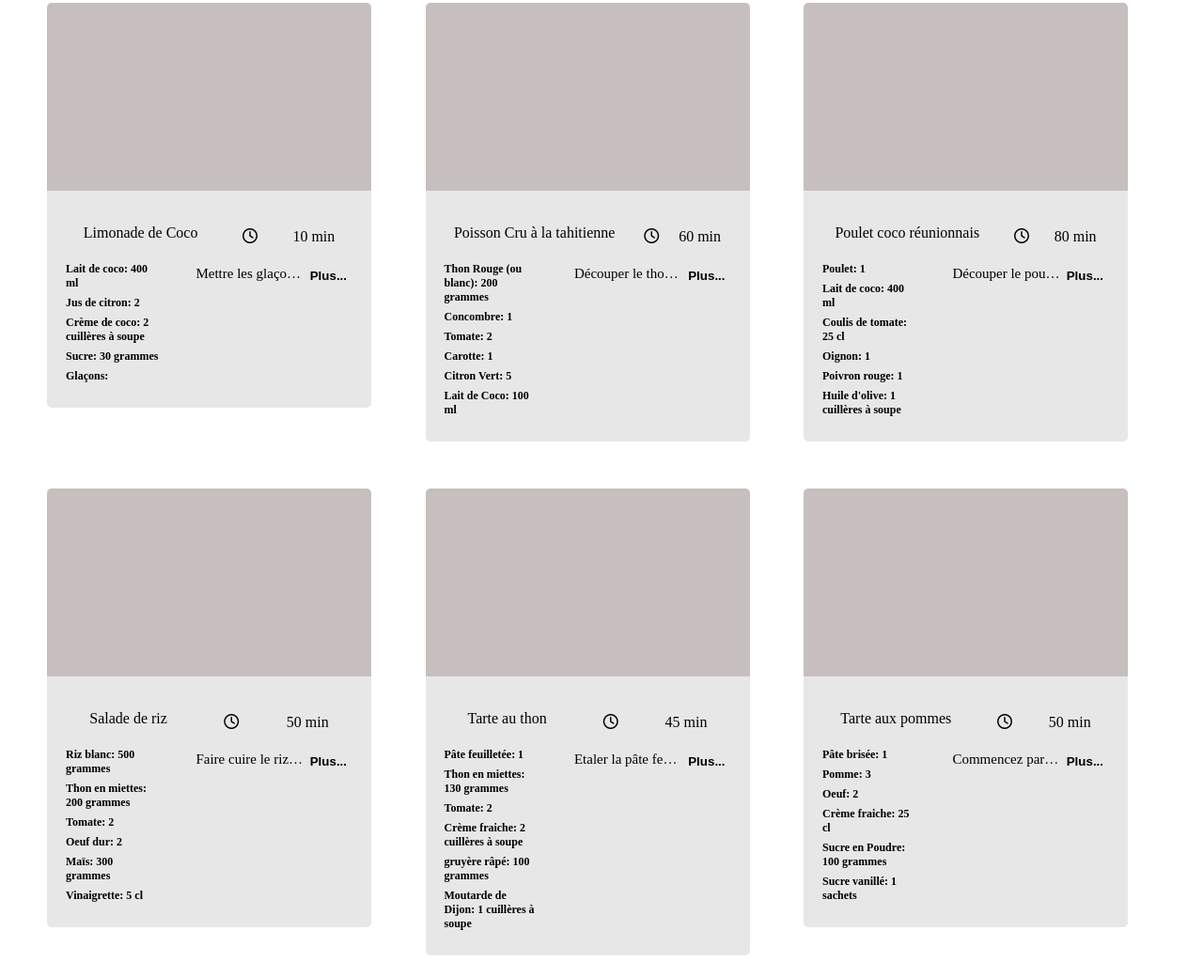
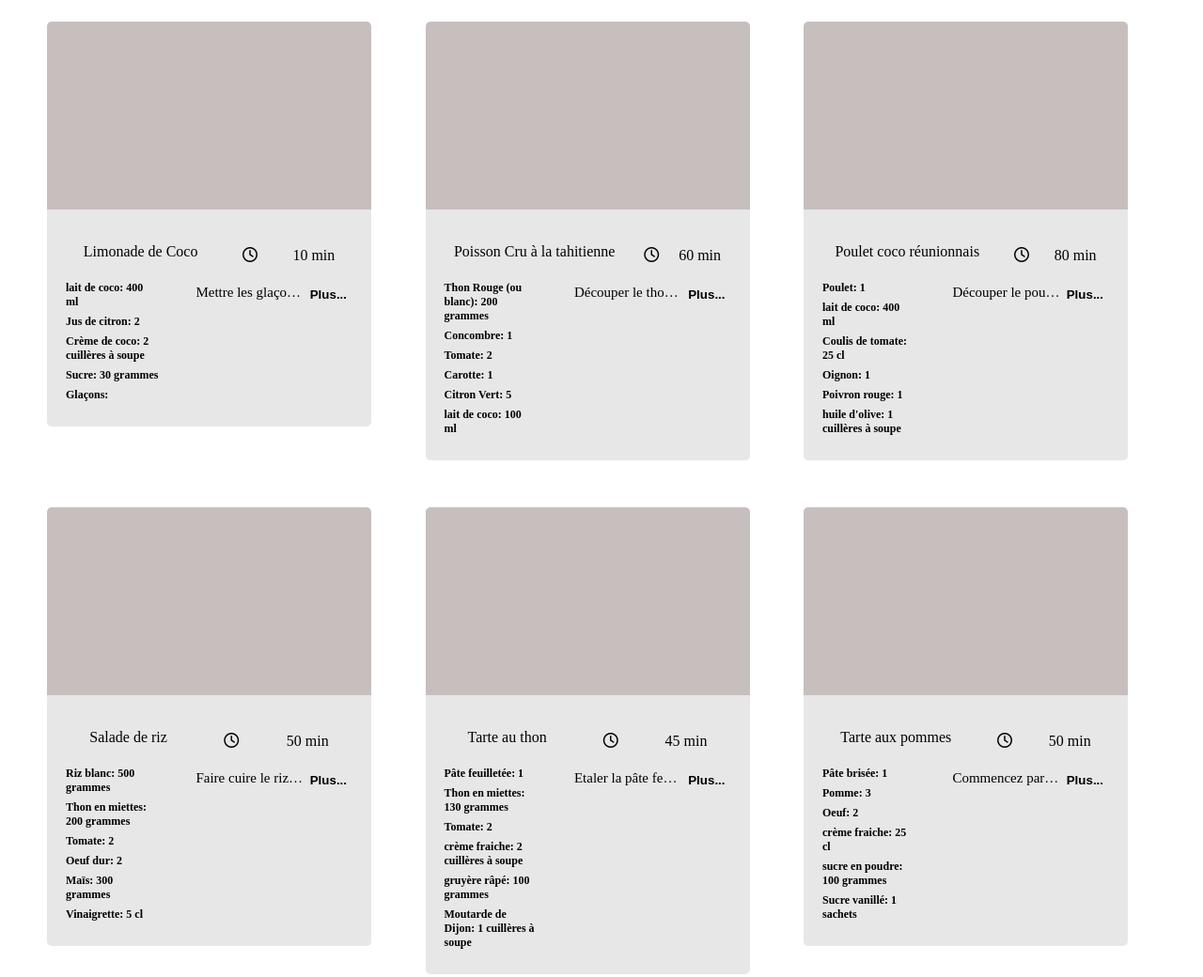
Before and after one commit to oubenali-mohamed/les_petits_plats_p7, a plain HTML site: page index.html in a window 1280 px wide. Shown: the part 463-1503 px from the top of the page at 94% size. Drawn offline with Linux system fonts and the light colour scheme.

Commit message:
filtre des tableaux ingredient, appareil et ustensile

```diff
--- a/data/recipes.json
+++ b/data/recipes.json
@@ -6,7 +6,7 @@
       "servings": 1,
       "ingredients": [
         {
-          "ingredient": "Lait de coco",
+          "ingredient": "lait de coco",
           "quantity": 400,
           "unit": "ml"
         },
@@ -34,7 +34,7 @@
       "time": 10,
       "description": "Mettre les glaçons à votre goût dans le blender, ajouter le lait, la crème de coco, le jus de 2 citrons et le sucre. Mixer jusqu'à avoir la consistence désirée",
       "appliance": "Blender",
-      "ustensils": ["cuillère à Soupe", "verres", "presse citron"]
+      "ustensils": ["cuillère à soupe", "verres", "presse citron"]
     },
     {
       "id": 2,
@@ -67,7 +67,7 @@
           "unit": ""
         },
         {
-          "ingredient": "Lait de Coco",
+          "ingredient": "lait de coco",
           "quantity": 100,
           "unit": "ml"
         }
@@ -88,7 +88,7 @@
           "unit": ""
         },
         {
-          "ingredient": "Lait de coco",
+          "ingredient": "lait de coco",
           "quantity": 400,
           "unit": "ml"
         },
@@ -108,7 +108,7 @@
           "unit": ""
         },
         {
-          "ingredient": "Huile d'olive",
+          "ingredient": "huile d'olive",
           "quantity": 1,
           "unit": "cuillères à soupe"
         }
@@ -180,7 +180,7 @@
           "unit": ""
         },
         {
-          "ingredient": "Crème fraiche",
+          "ingredient": "crème fraiche",
           "quantity": 2,
           "unit": "cuillères à soupe"
         },
@@ -221,12 +221,12 @@
           "unit": ""
         },
         {
-          "ingredient": "Crème fraiche",
+          "ingredient": "crème fraiche",
           "quantity": 25,
           "unit": "cl"
         },
         {
-          "ingredient": "Sucre en Poudre",
+          "ingredient": "sucre en poudre",
           "quantity": 100,
           "unit": "grammes"
         },
@@ -262,7 +262,7 @@
           "unit": "cl"
         },
         {
-          "ingredient": "Beurre",
+          "ingredient": "beurre",
           "quantity": "30",
           "unit": "grammes"
         },
@@ -293,7 +293,7 @@
           "unit": "grammes"
         },
         {
-          "ingredient": "Beurre",
+          "ingredient": "beurre",
           "quantity": 120,
           "unit": "grammes"
         },
@@ -303,7 +303,7 @@
           "unit": ""
         },
         {
-          "ingredient": "Sucre en Poudre",
+          "ingredient": "sucre en poudre",
           "quantity": "110",
           "unit": "grammes"
         },
@@ -344,7 +344,7 @@
           "unit": ""
         },
         {
-          "ingredient": "Huile d'olive",
+          "ingredient": "huile d'olive",
           "quantity": "",
           "unit": ""
         },
@@ -355,7 +355,7 @@
         }
       ],
       "time": 15,
-      "description": "Peler le concombre le couper 2, retirer les pépins. Couper les olives en morceaux, ainsi que le fromage de chèvre. Ajouter le basilic ainsi que le vinaigre balsamic et l'huile d'olives à votre gout.",
+      "description": "Peler le concombre le couper 2, retirer les pépins. Couper les olives en morceaux, ainsi que le fromage de chèvre. Ajouter le basilic ainsi que le vinaigre balsamic et l'huile d'olive à votre gout.",
       "appliance": "Saladier",
       "ustensils": ["cuillère en bois", "couteau"]
     },
@@ -393,7 +393,7 @@
       "time": 60,
       "description": "Commencer par cuire les pommes de terre dans l'eau bouillante. Puis epluchez les et coupez les en rondelles. Emincer les oignons puis les faire dorer dans du beurre. Ajouter le jambon fumé coupé en en morceaux ainsi que les pommes de terres. Salez, poivrez à votre gout ( et celui de vos convives ) Laissez cuisiner durant environ 10 minutes puis ajouter le vin blanc. Après 5 minutes, mettre le tout dans un plat à gratin. Coupez le rebelochon, soit en tranches, soit le couper en 2 dans le sens de l'épaisseur et recouvrir les pommes de terre. Cuire au four (environ 220°) durant 25 minutes. C'est prêt !",
       "appliance": "Four",
-      "ustensils": ["plat à gratin", "couteau", "Économe"]
+      "ustensils": ["plat à gratin", "couteau", "économe"]
     },
     {
       "id": 11,
@@ -514,7 +514,7 @@
           "unit": ""
         },
         {
-          "ingredient": "Farine de blé noir",
+          "ingredient": "farine de blé noir",
           "quantity": 130,
           "unit": "grammes"
         },
@@ -534,7 +534,7 @@
           "unit": ""
         },
         {
-          "ingredient": "Beurre",
+          "ingredient": "beurre",
           "quantity": 75,
           "unit": "grammes"
         }
@@ -555,7 +555,7 @@
           "unit": ""
         },
         {
-          "ingredient": "Farine",
+          "ingredient": "farine",
           "quantity": 250,
           "unit": "grammes"
         },
@@ -565,7 +565,7 @@
           "unit": "ml"
         },
         {
-          "ingredient": "Beurre salé",
+          "ingredient": "beurre salé",
           "quantity": 30,
           "unit": "grammes"
         },
@@ -611,7 +611,7 @@
           "unit": "tiges"
         },
         {
-          "ingredient": "huile d'olives",
+          "ingredient": "huile d'olive",
           "quantity": 2,
           "unit": "cuillère à soupe"
         }
@@ -735,7 +735,7 @@
           "unit": "grammes"
         },
         {
-          "ingredient": "Crème fraiche",
+          "ingredient": "crème fraiche",
           "quantity": 200,
           "unit": "grammes"
         },
@@ -786,15 +786,15 @@
           "unit": "cl"
         },
         {
-          "ingredient": "Crème Fraiche",
+          "ingredient": "crème fraiche",
           "quantity": 1,
           "unit": "cuillères à soupe"
         }
       ],
       "time": 30,
       "description": "Cuisiner la viande hachée dans une poelle à frire. Dans une autre faire cuire les oignons découpés en fins dés avec un peu de beurre. Ajouter du vin rouge. Mélanger les oigons avec la viande hachée. Faire cuire les pates le temps indiqué sur le paquet. Ajouter le coulis de tomates à la viande hachée. Une fois que les pates sont cuites, ajouter la crème fraiche à la viande hachée. Serivir.",
-      "appliance": "Casserolle.",
-      "ustensils": ["Cuillère en bois", "louche", "couteau"]
+      "appliance": "Casserole",
+      "ustensils": ["cuillère en bois", "louche", "couteau"]
     },
     {
       "id": 22,
@@ -802,7 +802,7 @@
       "servings": 4,
       "ingredients": [
         {
-          "ingredient": "Beurre",
+          "ingredient": "beurre",
           "quantity": 160,
           "unit": "grammes"
         },
@@ -812,7 +812,7 @@
           "unit": "grammes"
         },
         {
-          "ingredient": "Farine",
+          "ingredient": "farine",
           "quantity": 50,
           "unit": "grammes"
         },
@@ -848,7 +848,7 @@
           "unit": "grammes"
         },
         {
-          "ingredient": "Beurre",
+          "ingredient": "beurre",
           "quantity": 30,
           "unit": "grammes"
         },
@@ -858,7 +858,7 @@
           "unit": ""
         },
         {
-          "ingredient": "Crème Fraîche",
+          "ingredient": "crème fraiche",
           "quantity": 20,
           "unit": "cl"
         },
@@ -869,7 +869,7 @@
         }
       ],
       "time": 60,
-      "description": "Etaler la pate dans un moule et la piquer.Parsemer de beurre. Faire chauffer les lardon dans une poêle. Battre les oeufs en ajoutant la crème fraîche et le lait. Finalement ajouter les lardons, salez poivrez à votre gout. Verser l'ensemble sur la pâte. Cuire environ 50 minutes.",
+      "description": "Etaler la pate dans un moule et la piquer.Parsemer de beurre. Faire chauffer les lardon dans une poêle. Battre les oeufs en ajoutant la crème fraiche et le lait. Finalement ajouter les lardons, salez poivrez à votre gout. Verser l'ensemble sur la pâte. Cuire environ 50 minutes.",
       "appliance": "Four",
       "ustensils": ["moule à gateaux", "rouleau à patisserie", "fouet"]
     },
@@ -925,12 +925,12 @@
           "unit": "grammes"
         },
         {
-          "ingredient": "Beurre",
+          "ingredient": "beurre",
           "quantity": 100,
           "unit": "grammes"
         },
         {
-          "ingredient": "Farine",
+          "ingredient": "farine",
           "quantity": 100,
           "unit": "grammes"
         },
@@ -966,7 +966,7 @@
           "unit": ""
         },
         {
-          "ingredient": "Huile d'olives",
+          "ingredient": "huile d'olive",
           "quantity": "",
           "unit": ""
         },
@@ -1002,7 +1002,7 @@
           "unit": ""
         },
         {
-          "ingredient": "Crème fraîche",
+          "ingredient": "crème fraiche",
           "quantity": 4,
           "unit": "cuillère à soupe"
         },
@@ -1012,14 +1012,14 @@
           "unit": "verres"
         },
         {
-          "ingredient": "Beurre salé",
+          "ingredient": "beurre salé",
           "quantity": 50,
           "unit": "grammes"
         }
       ],
       "time": 15,
       "description": "Faire fondre l'oseille avec du beurre demi sel, ajouter un litre d'eau. Ajouter les vermicelles. Laisser cuire. une foit prêt, sortir du feu et après 5 minutes ajouter le jaune d'oeuf et la crême fraîche",
-      "appliance": "Casserolle",
+      "appliance": "Casserole",
       "ustensils": ["couteau", "cuillère en bois"]
     },
     {
@@ -1043,7 +1043,7 @@
           "unit": "grammes"
         },
         {
-          "ingredient": "Beurre",
+          "ingredient": "beurre",
           "quantity": 50,
           "unit": "grammes"
         },
@@ -1079,7 +1079,7 @@
           "unit": ""
         },
         {
-          "ingredient": "Huile d'olive",
+          "ingredient": "huile d'olive",
           "quantity": "",
           "unit": ""
         },
@@ -1195,7 +1195,7 @@
       "time": 20,
       "description": "Beurrer les tranches de pain, ajouter entre 2 tranches de pain de mie 1 tranche d'émental, une de blanc de dinde, et une autre d'emmental. Dans un récipient, mélanger le gruyère rappé avec le lait et la noix de muscade. Mettre sur les croque monsieux. Placer au four durnat 10 minutes.",
       "appliance": "Four",
-      "ustensils": ["râpe à fromage", "cuillère à Soupe", "couteau"]
+      "ustensils": ["râpe à fromage", "cuillère à soupe", "couteau"]
     },
     {
       "id": 33,
@@ -1244,12 +1244,12 @@
           "unit": "grammes"
         },
         {
-          "ingredient": "Crème fraîche",
+          "ingredient": "crème fraiche",
           "quantity": 20,
           "unit": "cl"
         },
         {
-          "ingredient": "Huile d'olive",
+          "ingredient": "huile d'olive",
           "quantity": "",
           "unit": ""
         },
@@ -1280,12 +1280,12 @@
           "unit": ""
         },
         {
-          "ingredient": "Beurre",
+          "ingredient": "beurre",
           "quantity": 20,
           "unit": "grammes"
         },
         {
-          "ingredient": "Crème fraîche",
+          "ingredient": "crème fraiche",
           "quantity": 2,
           "unit": "cuillères à soupe"
         },
@@ -1362,7 +1362,7 @@
           "unit": "grammes"
         },
         {
-          "ingredient": "Huile d'olives",
+          "ingredient": "huile d'olive",
           "quantity": 25,
           "unit": "cl"
         },
@@ -1385,7 +1385,7 @@
       "time": 60,
       "description": "Couper les courgettes dans le sens de la longueur. Vider les courgette dans un saladier. Réserver.Faire revenir la chair des courgettes dans 25cl d'huile d'olive. Ajouter l'oignon puis la viande hachée. Mettre la farce dans les courgettes. Ajouter le coulis de tomates. Mettre au four pendant 30 minutes. Avant la fin de la cuisson ajouter le fromage rapé",
       "appliance": "Four",
-      "ustensils": ["couteau", "cuillère en bois", "Poelle à frire"]
+      "ustensils": ["couteau", "cuillère en bois", "poelle à frire"]
     },
     {
       "id": 38,
@@ -1416,7 +1416,7 @@
       "time": 20,
       "description": "Fouettez les oeufs, le sucre et le lait. tremper les tranches de pain. Le cuire au four pendant environ 10 minutes à 180°. Servir",
       "appliance": "Four",
-      "ustensils": ["fouet", "bol", "Cuillère à Soupe"]
+      "ustensils": ["fouet", "bol", "cuillère à soupe"]
     },
     {
       "id": 39,
@@ -1429,12 +1429,12 @@
           "unit": ""
         },
         {
-          "ingredient": "Farine",
+          "ingredient": "farine",
           "quantity": 100,
           "unit": "grammes"
         },
         {
-          "ingredient": "Beurre",
+          "ingredient": "beurre",
           "quantity": 50,
           "unit": "grammes"
         },
@@ -1465,7 +1465,7 @@
           "unit": ""
         },
         {
-          "ingredient": "Sucre en poudre",
+          "ingredient": "sucre en poudre",
           "quantity": 4,
           "unit": "cuillères à café"
         },
@@ -1503,7 +1503,7 @@
       ],
       "time": 20,
       "description": "Séparer les blancs d'oeufs. Faire fondre le chocolat au bain marie. Ajouter les jaunes et le sucre au chocolat hors du feu. Battre les blancs en neige. Ajouter les blancs au mélange de chocolat. Mélangez délicatement avec une spatule. Servir dans un plat ou dans des verres. Mettre au frais",
-      "appliance": "Casserolle",
+      "appliance": "Casserole",
       "ustensils": ["fouet", "spatule", "verres"]
     },
     {
@@ -1553,7 +1553,7 @@
           "unit": "grammes"
         },
         {
-          "ingredient": "Beurre fondu",
+          "ingredient": "beurre fondu",
           "quantity": 100,
           "unit": "grammes"
         },
@@ -1594,7 +1594,7 @@
           "unit": "grammes"
         },
         {
-          "ingredient": "Beurre",
+          "ingredient": "beurre",
           "quantity": 50,
           "unit": "grammes"
         },
@@ -1606,7 +1606,7 @@
       ],
       "time": 15,
       "description": "Mélanger la farine et le beurre fondu en ajoutant le lait peu à peu. Ajouter du sucre après la cuisson. Bien mélanger. Ajouter le chocolat en morceaux et laisser chauffer 8 minutes en mélangeant avec une cuillère en bois. Mettre dans des verres",
-      "appliance": "Casserolle",
+      "appliance": "Casserole",
       "ustensils": ["cuillère en bois"]
     },
     {
@@ -1625,7 +1625,7 @@
           "unit": ""
         },
         {
-          "ingredient": "Farine",
+          "ingredient": "farine",
           "quantity": 30,
           "unit": "grammes"
         },
@@ -1637,7 +1637,7 @@
       ],
       "time": 30,
       "description": "Faire bouillir le lait ( on peut y ajouter de l'essence de vanille. Battre les oeufs et le sucre, ajouter la farine puis finalement ajouter le lait chaud. Remettre à feu doux pour faire épaissir en remuant pendant 5 à 10 minutes.",
-      "appliance": "Casserolle",
+      "appliance": "Casserole",
       "ustensils": ["fouet", "saladier"]
     },
     {
@@ -1646,7 +1646,7 @@
       "servings": 6,
       "ingredients": [
         {
-          "ingredient": "Farine",
+          "ingredient": "farine",
           "quantity": 250,
           "unit": "grammes"
         },
@@ -1702,7 +1702,7 @@
           "unit": "grammes"
         },
         {
-          "ingredient": "Crème Fraîche",
+          "ingredient": "crème fraiche",
           "quantity": 20,
           "unit": "cl"
         }
@@ -1805,7 +1805,7 @@
           "unit": "grammes"
         },
         {
-          "ingredient": "Beurre",
+          "ingredient": "beurre",
           "quantity": 500,
           "unit": "grammes"
         },
--- a/scripts/index.js
+++ b/scripts/index.js
@@ -8,6 +8,9 @@ const all_Ust = document.querySelector(".allUst");
 const searchBar = document.querySelector("#search");
 const all_recipes = document.querySelector(".all_recipes");
 const msgRecipe = document.querySelector(".msgRecipe");
+let arrayIngredient = [];
+let arrayAppliance = [];
+let arrayUstensil = [];
 
 async function displayRecipe() {
   fetch(url)
@@ -18,8 +21,9 @@ async function displayRecipe() {
       // récupération des données du fichier json
       // console.log(data.recipes);
       const recipes = data.recipes;
-      // console.log(recipes);
+
       return recipes.forEach((recipe) => {
+        // console.log(recipe);
         const recipeModel = new Recipe(recipe);
         const recipCardDOM = recipeModel.getRecipe();
         all_recipes.appendChild(recipCardDOM);
@@ -30,15 +34,27 @@ async function displayRecipe() {
         const list_li_ingredient = document.createElement("li");
         list_li_ingredient.className = "list_ingredient";
         listIngredient.appendChild(list_li_ingredient);
+
         for (let i = 0; i < all_ingredients.length; i++) {
-          // console.log(all_ingredients);
+          arrayIngredient.push(all_ingredients[i].ingredient);
+          // console.log(arrayIngredient);
+          const arrayFilterIngredient = arrayIngredient.filter(
+            (el, pos) => arrayIngredient.indexOf(el) == pos
+          );
+          // console.log(arrayFilterIngredient);
+          const allIng = document.querySelector(".allIng");
           list_li_ingredient.innerHTML = all_ingredients[i].ingredient;
-          const allIng = document.querySelector(".allIng");
           allIng.append(listIngredient);
         }
 
         // récupération des données pour les appareils
         const all_appliance = recipe.appliance;
+        arrayAppliance.push(all_appliance);
+        arrayAppliance.push(all_appliance);
+        const arrayfiltreAppl = arrayAppliance.filter(
+          (el, pos) => arrayAppliance.indexOf(el) == pos
+        );
+        // console.log(arrayfiltreAppl);
         const listAppliance = document.createElement("ul");
         const list_li_appliance = document.createElement("li");
         list_li_appliance.className = "list_appliance";
@@ -49,12 +65,20 @@ async function displayRecipe() {
 
         // récupération des données des ustensiles
         const all_ustensils = recipe.ustensils;
+
         const listUstensil = document.createElement("ul");
         const list_li_ustensil = document.createElement("li");
         list_li_ustensil.className = "list_ustensil";
         listUstensil.appendChild(list_li_ustensil);
+
         for (let i = 0; i < all_ustensils.length; i++) {
-          // console.log(all_ustensils[i]);
+          arrayUstensil.push(all_ustensils[i]);
+          // console.log(arrayUstensil);
+          arrayUstensil.push(all_ustensils[i]);
+          const arrayFilterUstensil = arrayUstensil.filter(
+            (el, pos) => arrayUstensil.indexOf(el) == pos
+          );
+          // console.log(arrayFilterUstensil);
           const allUst = document.querySelector(".allUst");
           list_li_ustensil.innerHTML = all_ustensils[i];
           allUst.append(listUstensil);
@@ -93,8 +117,11 @@ searchBar.addEventListener("keyup", function (e) {
 function filterRecipe(lettre, element) {
   if (lettre.length < 3) {
     msgRecipe.innerHTML = "Aucune recette ne correspond à votre critère…";
+    msgRecipe.style.color = "#000";
+    msgRecipe.style.width = "auto";
   } else {
     msgRecipe.style.display = "none";
+    msgRecipe.style.color = "#fff";
     for (let i = 0; i < element.length; i++) {
       const listOfIngredient = document.querySelectorAll(".list_ingredient");
       for (let i = 0; i < listOfIngredient.length; i++) {
@@ -108,9 +135,6 @@ function filterRecipe(lettre, element) {
             msgRecipe.style.display = "block";
             msgRecipe.style.backgroundColor = "#3381f7";
             msgRecipe.style.width = "120px";
-            msgRecipe.style.padding = "10px";
-            msgRecipe.style.color = "white";
-            msgRecipe.style.borderRadius = "30px";
           });
         } else {
           element[i].style.display = "none";
@@ -129,9 +153,6 @@ function filterRecipe(lettre, element) {
             msgRecipe.style.display = "block";
             msgRecipe.style.backgroundColor = "#68d9a4";
             msgRecipe.style.width = "120px";
-            msgRecipe.style.padding = "10px";
-            msgRecipe.style.color = "white";
-            msgRecipe.style.borderRadius = "30px";
           });
         } else {
           element[i].style.display = "none";
@@ -150,9 +171,6 @@ function filterRecipe(lettre, element) {
             msgRecipe.style.display = "block";
             msgRecipe.style.backgroundColor = "#ed6454";
             msgRecipe.style.width = "120px";
-            msgRecipe.style.padding = "10px";
-            msgRecipe.style.color = "white";
-            msgRecipe.style.borderRadius = "30px";
           });
         } else {
           element[i].style.display = "none";
--- a/style.css
+++ b/style.css
@@ -82,8 +82,11 @@ body {
   padding-left: 30px;
 }
 .msgRecipe {
-  font-size: 22px;
+  font-size: 18px;
   margin: -40px 0px 50px 50px;
+  padding: 10px;
+  color: #fff;
+  border-radius: 30px;
 }
 .all_recipes {
   display: flex;
```
